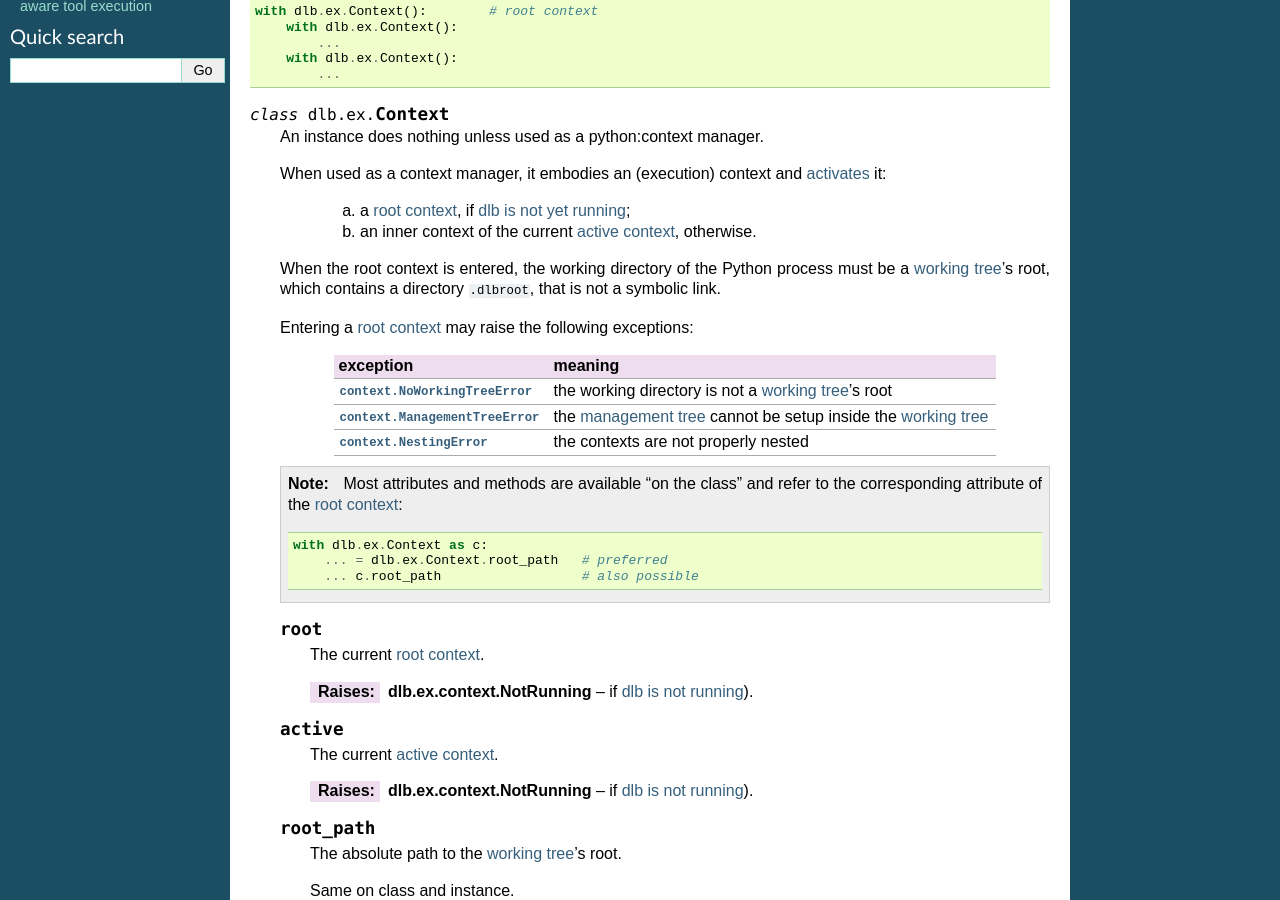
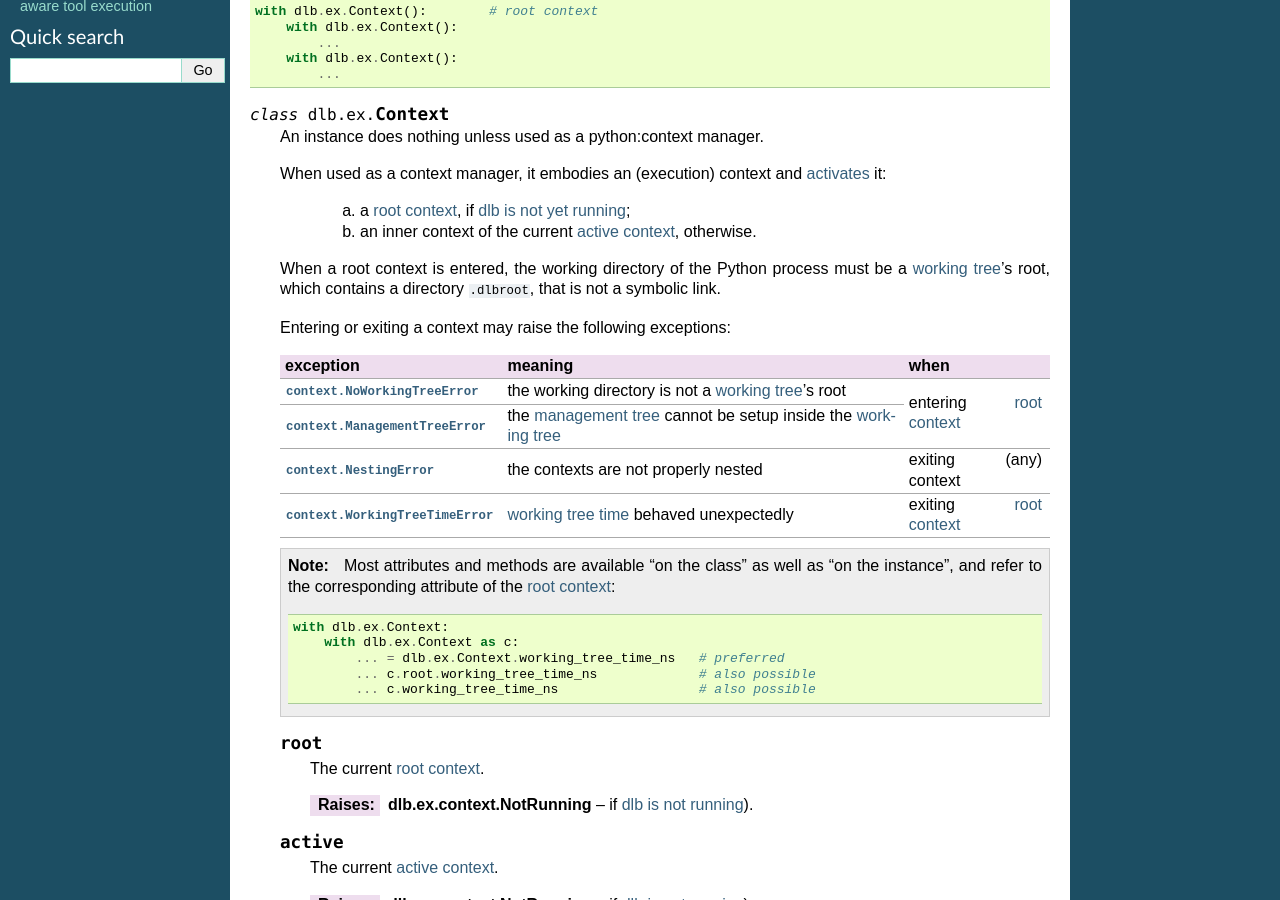
Before and after one commit to dlu-ch/dlb, a Sphinx documentation site: the page built from doc/cmd_context.rst, in a window 1280 px wide and 900 px high, scrolled down 398 px. Built offline with Sphinx 7.4.7, drawn with Linux system fonts in a browser that asks for light colours.

Commit message:
Delay exit of root context to fulfill guarantee G-T2

```diff
--- a/doc/cmd_context.rst
+++ b/doc/cmd_context.rst
@@ -38,28 +38,32 @@ Contexts can be nested::
 
       b. an inner context of the current :term:`active context`, otherwise.
 
-   When the root context is entered, the working directory of the Python process must be a :term:`working tree`'s root,
+   When a root context is entered, the working directory of the Python process must be a :term:`working tree`'s root,
    which contains a directory :file:`.dlbroot`, that is not a symbolic link.
 
-   Entering a :term:`root context` may raise the following exceptions:
+   Entering or exiting a context may raise the following exceptions:
 
-   +-------------------------------------+-----------------------------------------------------------------------------+
-   | exception                           | meaning                                                                     |
-   +=====================================+=============================================================================+
-   | :exc:`context.NoWorkingTreeError`   | the working directory is not a :term:`working tree`'s root                  |
-   +-------------------------------------+-----------------------------------------------------------------------------+
-   | :exc:`context.ManagementTreeError`  | the :term:`management tree` cannot be setup inside the :term:`working tree` |
-   +-------------------------------------+-----------------------------------------------------------------------------+
-   | :exc:`context.NestingError`         | the contexts are not properly nested                                        |
-   +-------------------------------------+-----------------------------------------------------------------------------+
+   +-------------------------------------+-----------------------------------------------------------------------------+--------------------------------+
+   | exception                           | meaning                                                                     | when                           |
+   +=====================================+=============================================================================+================================+
+   | :exc:`context.NoWorkingTreeError`   | the working directory is not a :term:`working tree`'s root                  | entering :term:`root context`  |
+   +-------------------------------------+-----------------------------------------------------------------------------+                                |
+   | :exc:`context.ManagementTreeError`  | the :term:`management tree` cannot be setup inside the :term:`working tree` |                                |
+   +-------------------------------------+-----------------------------------------------------------------------------+--------------------------------+
+   | :exc:`context.NestingError`         | the contexts are not properly nested                                        | exiting (any) context          |
+   +-------------------------------------+-----------------------------------------------------------------------------+--------------------------------+
+   | :exc:`context.WorkingTreeTimeError` | :term:`working tree time` behaved unexpectedly                              | exiting :term:`root context`   |
+   +-------------------------------------+-----------------------------------------------------------------------------+--------------------------------+
 
    .. note::
-      Most attributes and methods are available "on the class" and refer to the corresponding attribute of the
-      :term:`root context`::
+      Most attributes and methods are available "on the class" as well as "on the instance", and refer to the
+      corresponding attribute of the :term:`root context`::
 
-       with dlb.ex.Context as c:
-           ... = dlb.ex.Context.root_path   # preferred
-           ... c.root_path                  # also possible
+       with dlb.ex.Context:
+           with dlb.ex.Context as c:
+               ... = dlb.ex.Context.working_tree_time_ns   # preferred
+               ... c.root.working_tree_time_ns             # also possible
+               ... c.working_tree_time_ns                  # also possible
 
 
    .. attribute:: root
--- a/doc/diagnostics.rst
+++ b/doc/diagnostics.rst
@@ -38,4 +38,8 @@ Each following line represents a detail related to the first line and starts wit
    I.e. the calls of :meth:`__exit__` did not occur in the opposite order of the corresponding calls of
    :meth:`__enter__`.
 
+.. exception:: WorkingTreeTimeError
+
+   Raised, when the :term:`working tree time` behaved unexpectedly.
+
 .. _Clang: http://clang.llvm.org/diagnostics.html
```
Also changed, not shown: 2 other files.
